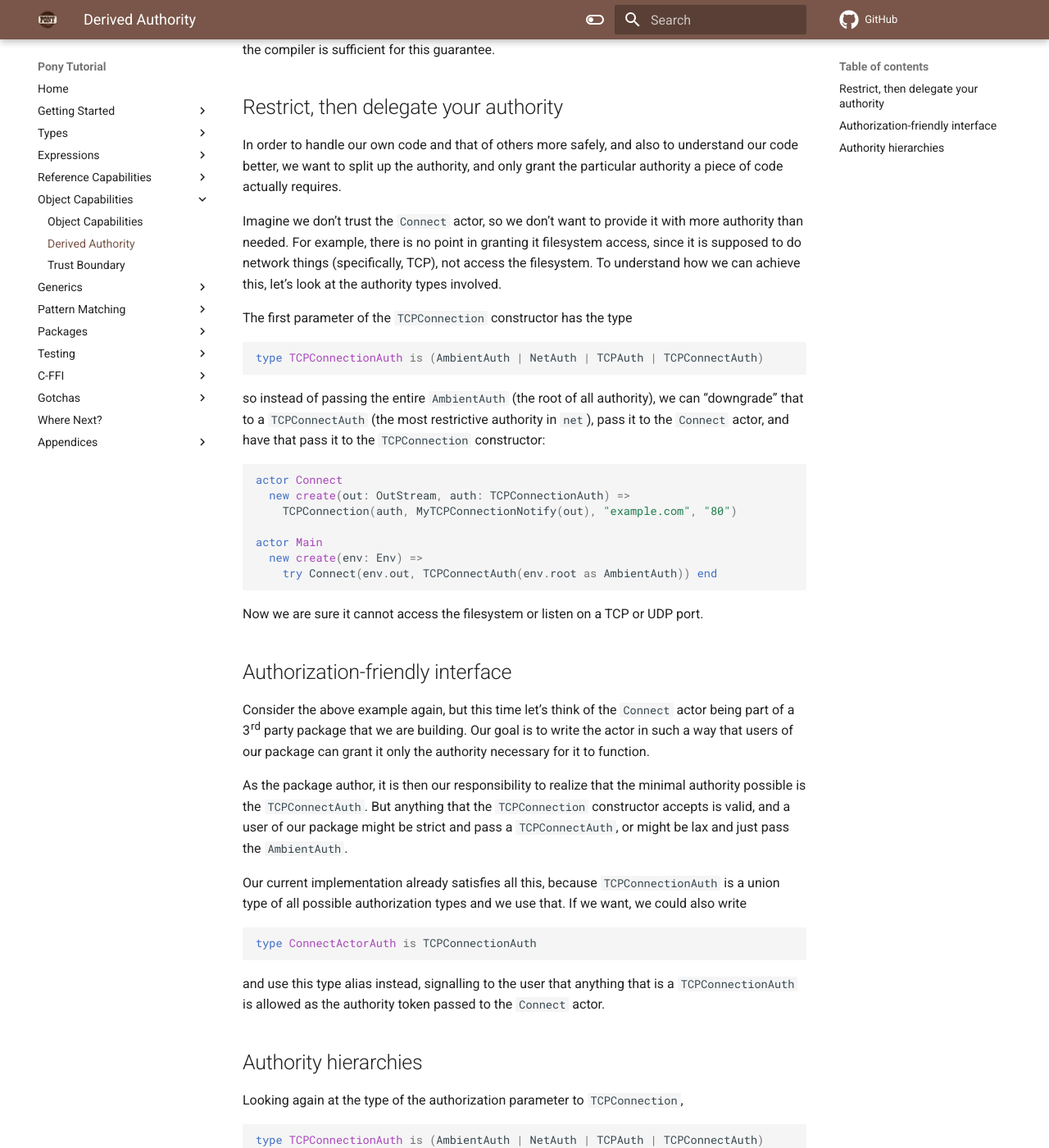
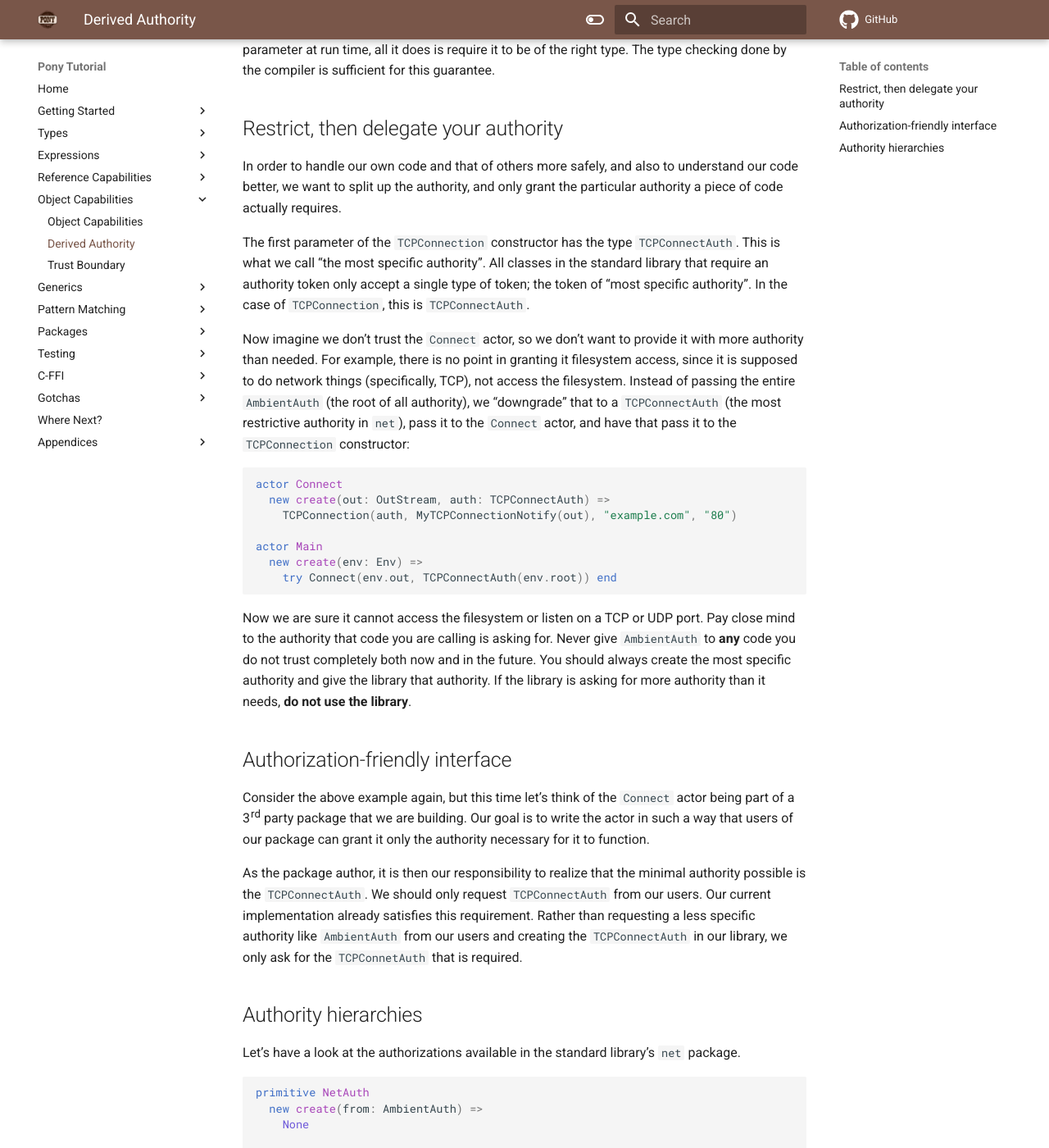
Before and after one commit to ponylang/pony-tutorial, an MkDocs documentation site: the page built from docs/object-capabilities/derived-authority.md, in a window 1280 px wide and 1400 px high, scrolled down 1530 px. Shown: the whole window at 82% size. Built offline with MkDocs 1.6.1 and Material for MkDocs 9.7.7, drawn with Linux system fonts in a browser that asks for light colours; comment, search, counter and statistics services are not loaded; some of the changed text lies outside the part shown.

Commit message:
Update derived authority documentation (#500)

````diff
--- a/docs/object-capabilities/derived-authority.md
+++ b/docs/object-capabilities/derived-authority.md
@@ -29,17 +29,17 @@ class MyTCPConnectionNotify is TCPConnectionNotify
     _out.print("connect_failed")
 
 actor Connect
-  new create(out: OutStream, auth: AmbientAuth) =>
+  new create(out: OutStream, auth: TCPConnectAuth) =>
     TCPConnection(auth, MyTCPConnectionNotify(out), "example.com", "80")
 
 actor Main
   new create(env: Env) =>
-    Connect(env.out, env.root)
+    Connect(env.out, TCPConnectAuth(env.root))
 ```
 
-The `Main` actor authorizes the `Connect` actor by passing the ambient authority token on to it. This token is unforgeable since the `AmbientAuth` constructor is private and the only existing instance is provided by the runtime itself.
+The `Main` actor authorizes the `Connect` actor by passing a `TCPConnectAuth` token created from the ambient authority token in `env.root`. The ambient authority token is unforgeable since the `AmbientAuth` constructor is private and the only existing instance is provided by the runtime itself.
 
-The `Connect` actor uses this authority when it creates a TCP connection:
+The `Connect` actor uses this derived authority when it creates a TCP connection:
 
 ```pony
 TCPConnection(auth, MyTCPConnectionNotify(out), "example.com", "80")
@@ -53,48 +53,62 @@ The implementation of the `TCPConnection` constructor does not even use the auth
 
 In order to handle our own code and that of others more safely, and also to understand our code better, we want to split up the authority, and only grant the particular authority a piece of code actually requires.
 
-Imagine we don't trust the `Connect` actor, so we don't want to provide it with more authority than needed. For example, there is no point in granting it filesystem access, since it is supposed to do network things (specifically, TCP), not access the filesystem. To understand how we can achieve this, let's look at the authority types involved.
+The first parameter of the `TCPConnection` constructor has the type `TCPConnectAuth`. This is what we call "the most specific authority". All classes in the standard library that require an authority token only accept a single type of token; the token of "most specific authority". In the case of `TCPConnection`, this is `TCPConnectAuth`.
 
-The first parameter of the `TCPConnection` constructor has the type
-
-```pony
-type TCPConnectionAuth is (AmbientAuth | NetAuth | TCPAuth | TCPConnectAuth)
-```
-
-so instead of passing the entire `AmbientAuth` (the root of all authority), we can "downgrade" that to a `TCPConnectAuth` (the most restrictive authority in `net`), pass it to the `Connect` actor, and have that pass it to the `TCPConnection` constructor:
+Now imagine we don't trust the `Connect` actor, so we don't want to provide it with more authority than needed. For example, there is no point in granting it filesystem access, since it is supposed to do network things (specifically, TCP), not access the filesystem. Instead of passing the entire `AmbientAuth` (the root of all authority), we "downgrade" that to a `TCPConnectAuth` (the most restrictive authority in `net`), pass it to the `Connect` actor, and have that pass it to the `TCPConnection` constructor:
 
 ```pony
 actor Connect
-  new create(out: OutStream, auth: TCPConnectionAuth) =>
+  new create(out: OutStream, auth: TCPConnectAuth) =>
     TCPConnection(auth, MyTCPConnectionNotify(out), "example.com", "80")
 
 actor Main
   new create(env: Env) =>
-    try Connect(env.out, TCPConnectAuth(env.root as AmbientAuth)) end
+    try Connect(env.out, TCPConnectAuth(env.root)) end
 ```
 
-Now we are sure it cannot access the filesystem or listen on a TCP or UDP port.
+Now we are sure it cannot access the filesystem or listen on a TCP or UDP port. Pay close mind to the authority that code you are calling is asking for. Never give `AmbientAuth` to __any__ code you do not trust completely both now and in the future. You should always create the most specific authority and give the library that authority. If the library is asking for more authority than it needs, __do not use the library__.
 
 ## Authorization-friendly interface
 
 Consider the above example again, but this time let's think of the `Connect` actor being part of a 3rd party package that we are building. Our goal is to write the actor in such a way that users of our package can grant it only the authority necessary for it to function.
 
-As the package author, it is then our responsibility to realize that the minimal authority possible is the `TCPConnectAuth`. But anything that the `TCPConnection` constructor accepts is valid, and a user of our package might be strict and pass a `TCPConnectAuth`, or might be lax and just pass the `AmbientAuth`.
-
-Our current implementation already satisfies all this, because `TCPConnectionAuth` is a union type of all possible authorization types and we use that. If we want, we could also write
-
-```pony
-type ConnectActorAuth is TCPConnectionAuth
-```
-
-and use this type alias instead, signalling to the user that anything that is a `TCPConnectionAuth` is allowed as the authority token passed to the `Connect` actor.
+As the package author, it is then our responsibility to realize that the minimal authority possible is the `TCPConnectAuth`. We should only request `TCPConnectAuth` from our users. Our current implementation already satisfies this requirement. Rather than requesting a less specific authority like `AmbientAuth` from our users and creating the `TCPConnectAuth` in our library, we only ask for the `TCPConnetAuth` that is required.
 
 ## Authority hierarchies
 
-Looking again at the type of the authorization parameter to `TCPConnection`,
+Let's have a look at the authorizations available in the standard library's `net` package.
 
 ```pony
-type TCPConnectionAuth is (AmbientAuth | NetAuth | TCPAuth | TCPConnectAuth)
+primitive NetAuth
+  new create(from: AmbientAuth) =>
+    None
+
+primitive DNSAuth
+  new create(from: (AmbientAuth | NetAuth)) =>
+    None
+
+primitive UDPAuth
+  new create(from: (AmbientAuth | NetAuth)) =>
+    None
+
+primitive TCPAuth
+  new create(from: (AmbientAuth | NetAuth)) =>
+    None
+
+primitive TCPListenAuth
+  new create(from: (AmbientAuth | NetAuth | TCPAuth)) =>
+    None
+
+primitive TCPConnectAuth
+  new create(from: (AmbientAuth | NetAuth | TCPAuth)) =>
+    None
+```
+
+Look at the constructor for `TCPConnectAuth`:
+
+```pony
+new create(from: (AmbientAuth | NetAuth | TCPAuth))
 ```
 
 you might notice that this looks like a hierarchy of authorities:
@@ -106,5 +120,9 @@ where in this paragraph, ">>" means "grants at least as much authority as". In f
 This hierarchy is established by means of the constructor of the weaker authority accepting one of the stronger authorities, for example:
 
 ```pony
-new val create(from: (AmbientAuth val | NetAuth val)) : TCPAuth val^
+primitive TCPAuth
+  new create(from: (AmbientAuth | NetAuth)) =>
+    None
 ```
+
+Where `TCPAuth` grants less authority than `NetAuth`. `NetAuth` can be used to create any of the derived authorities `DNSAuth`, `UDPAuth`, `TCPAuth`, `TCPListenAuth`, `TCPConnectAuth` whereas `TCPAuth` can only be used to derive `TCPListenAuth` and `TCPConnectAuth`.
````
